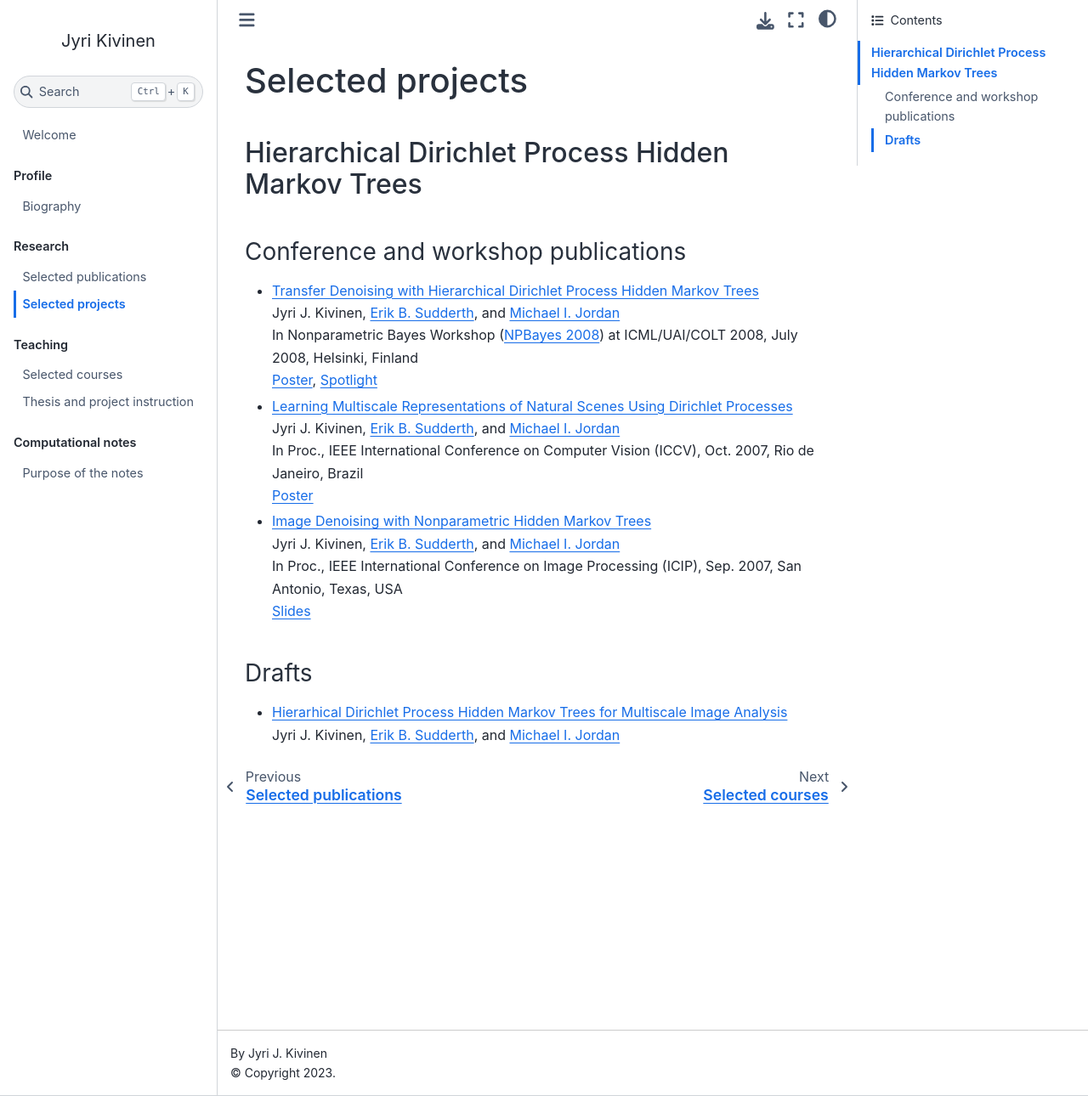
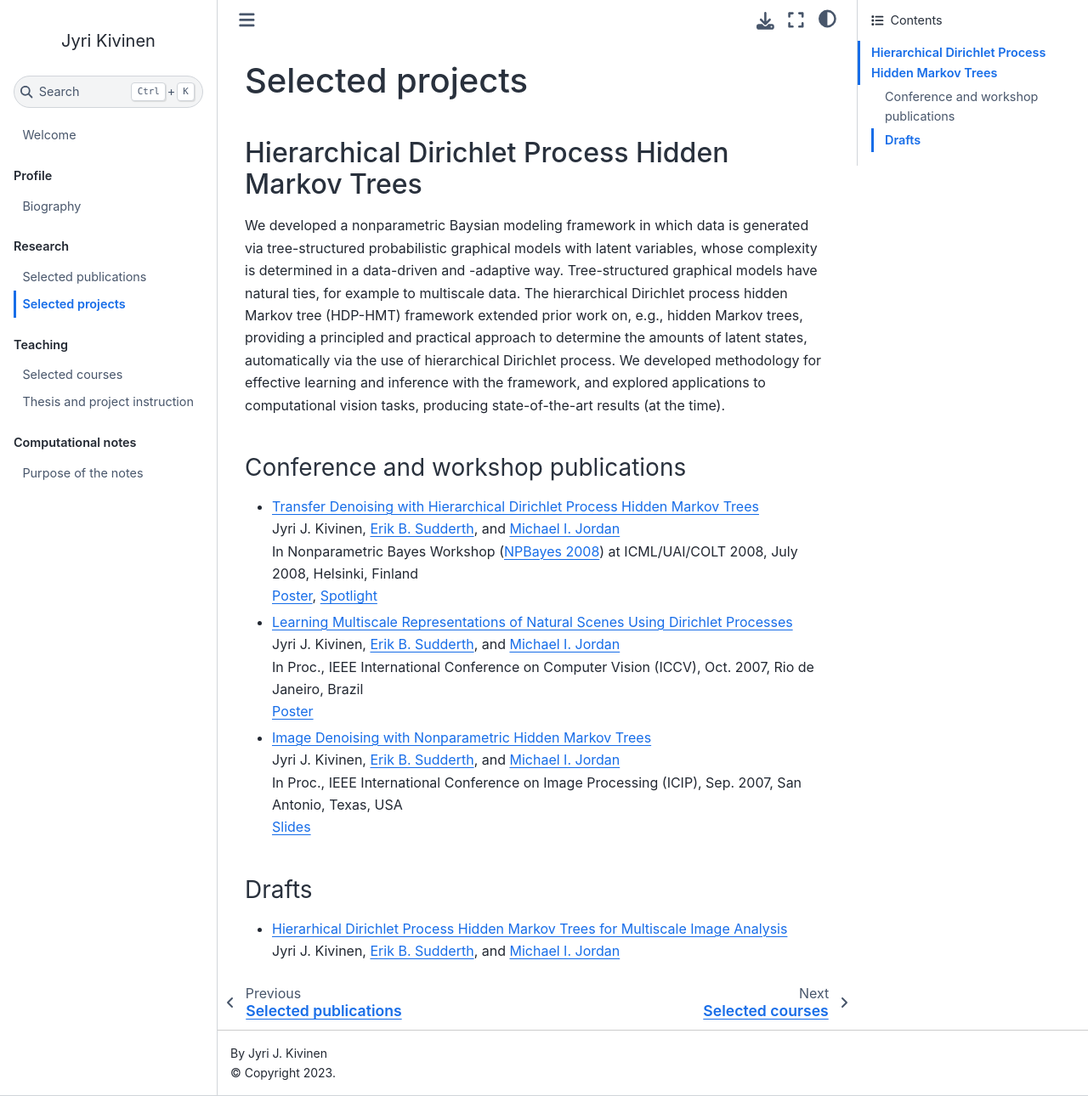
Before and after one commit to jyrikivinen/home, a Jupyter Book: the page built from research/projects.md, in a window 1280 px wide and 1290 px high. Shown: the whole window at 85% size. Built offline with Jupyter Book 1.0.4 settings and Sphinx 7.4.7 and the Sphinx Book theme 1.1.4, drawn with Linux system fonts in a browser that asks for light colours; pages that are not in the unit, such as notebooks, are missing from menus.

Commit message:
added HDP-HMT summary

```diff
--- a/research/projects.md
+++ b/research/projects.md
@@ -1,6 +1,13 @@
 # Selected projects
 
 ## Hierarchical Dirichlet Process Hidden Markov Trees
+
+We developed a nonparametric Baysian modeling framework in which data is generated via tree-structured probabilistic graphical models with latent variables,
+whose complexity is determined in a data-driven and -adaptive way. Tree-structured graphical models have natural ties, for example to multiscale data.
+The hierarchical Dirichlet process hidden Markov tree (HDP-HMT) framework extended prior work on, e.g., hidden Markov trees,
+providing a principled and practical approach to determine the amounts of latent states, automatically via the use of hierarchical Dirichlet process.
+We developed methodology for effective learning and inference with the framework, and explored applications to computational vision tasks,
+producing state-of-the-art results (at the time).
 
 ### Conference and workshop publications
 
```
